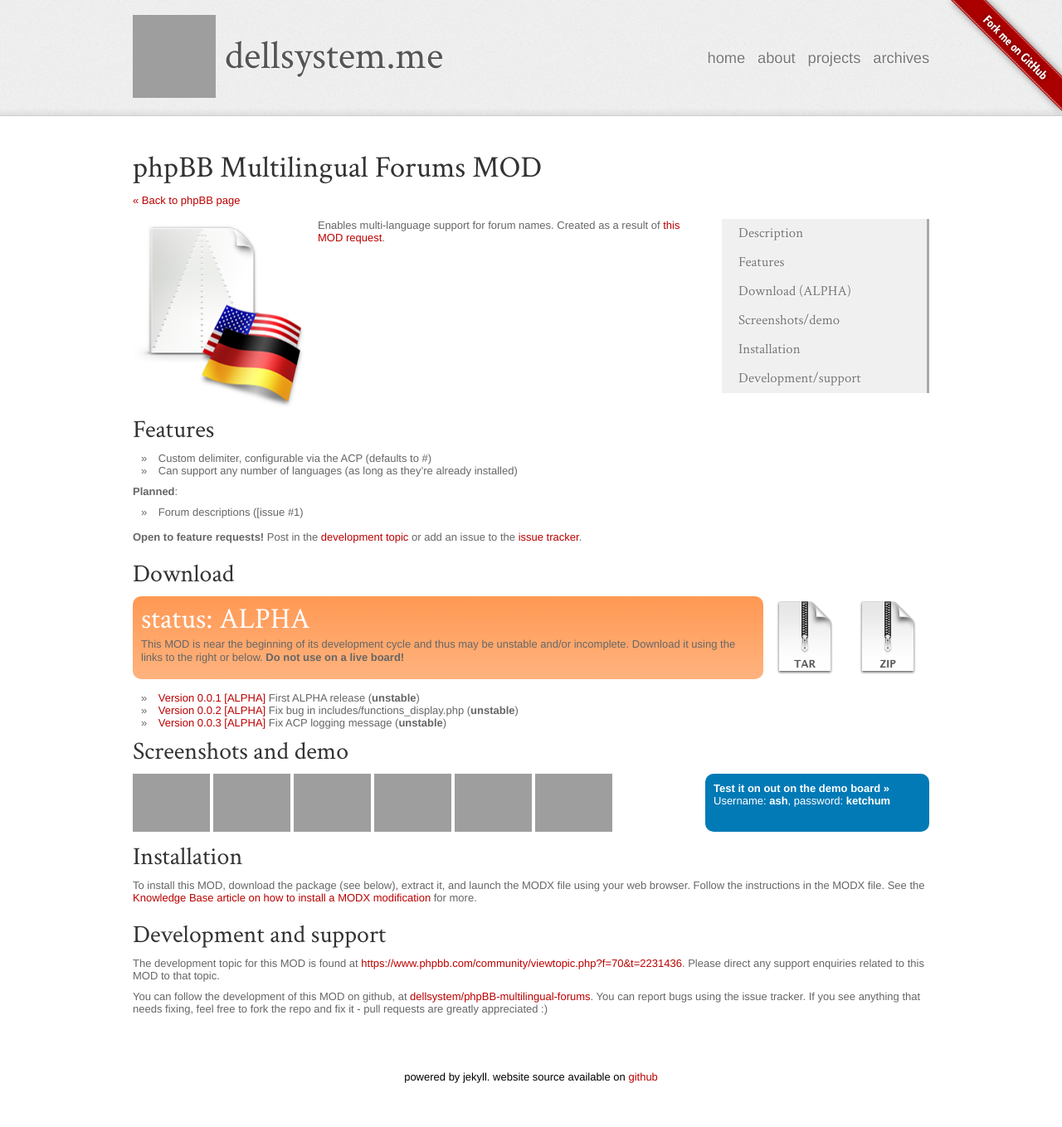
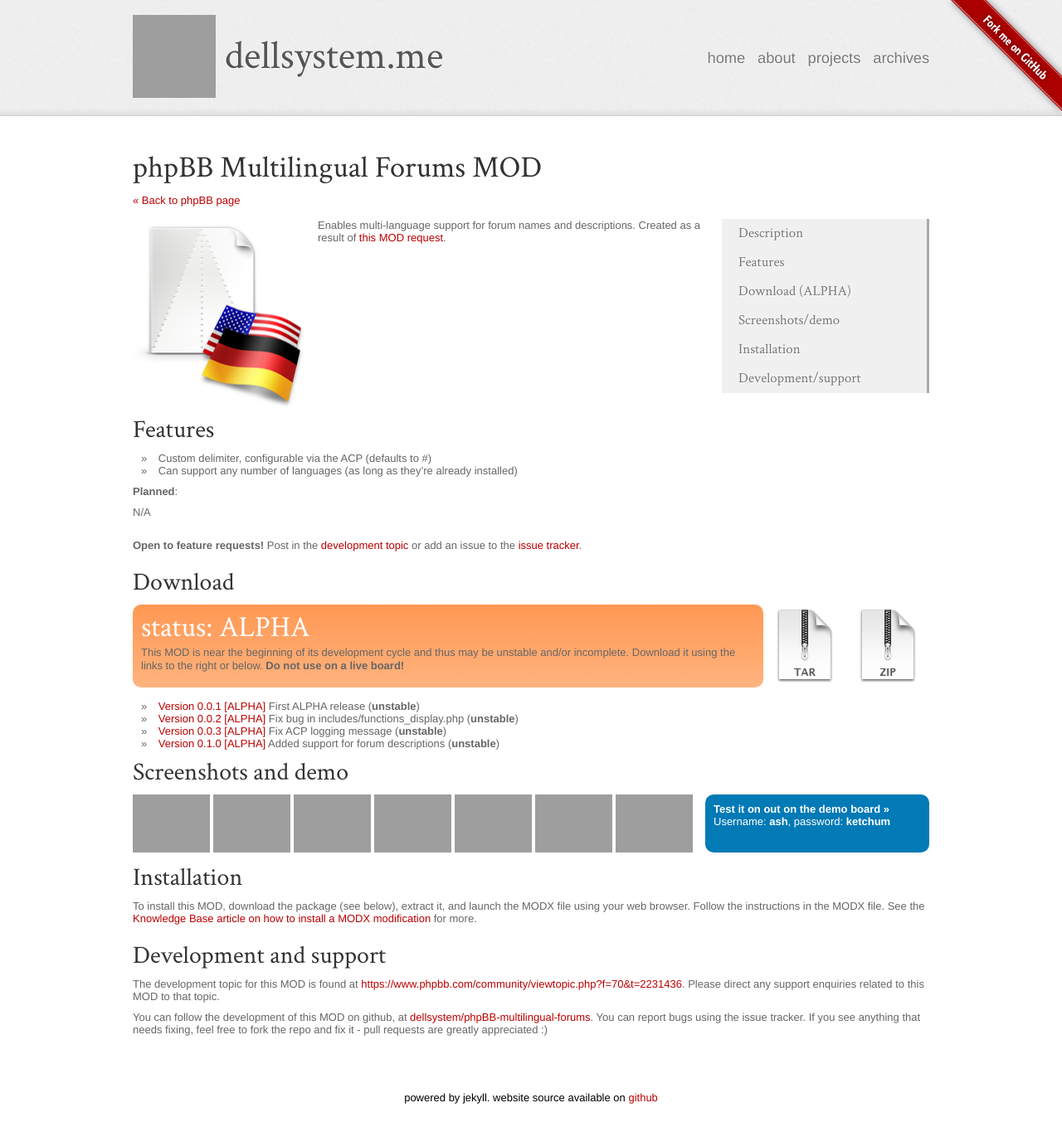
Before and after one commit to dellsystem/dellsystem.github.io, a Jekyll site: the page built from phpbb-multilingual-forums.md, in a window 1280 px wide. Shown: the whole page at 83% size. Built offline with Jekyll 4.4.1, drawn with Linux system fonts in a browser that asks for light colours; Markdown is read by kramdown in place of the engine named in the settings; before the commit the page ends 1334 px from its top, so only the background shows below that; grey boxes are pictures that could not be loaded.

Commit message:
Update Multiingual Forums MOD info for v0.1.0

```diff
--- a/phpbb-multilingual-forums.md
+++ b/phpbb-multilingual-forums.md
@@ -5,6 +5,7 @@ topic-url: https://www.phpbb.com/community/viewtopic.php?f=70&t=2231436
 repo-name: phpBB-multilingual-forums
 short-name: multiling
 versions:
+- {number: 0.1.0, status: ALPHA, notes: "Added support for forum descriptions"}
 - {number: 0.0.3, status: ALPHA, notes: "Fix ACP logging message"}
 - {number: 0.0.2, status: ALPHA, notes: "Fix bug in includes/functions_display.php"}
 - {number: 0.0.1, status: ALPHA, notes: First ALPHA release}
@@ -14,13 +15,14 @@ screenshots:
 - https://github.com/dellsystem/phpBB-multilingual-forums/raw/master/contrib/screenshot-forum.png
 - https://github.com/dellsystem/phpBB-multilingual-forums/raw/master/contrib/screenshot-category.png
 - https://github.com/dellsystem/phpBB-multilingual-forums/raw/master/contrib/screenshot-french.png
+- https://github.com/dellsystem/phpBB-multilingual-forums/raw/master/contrib/screenshot-index.png
 - https://github.com/dellsystem/phpBB-multilingual-forums/raw/master/contrib/screenshot-language.png
 - https://github.com/dellsystem/phpBB-multilingual-forums/raw/master/contrib/screenshot-english.png
 requests-open: true
 ---
 
-Enables multi-language support for forum names. Created as a result of [this MOD
-request](https://www.phpbb.com/community/viewtopic.php?f=72&t=2215701).
+Enables multi-language support for forum names and descriptions. Created as a
+result of [this MOD request][request].
 
 ## Features
 
@@ -29,6 +31,6 @@ request](https://www.phpbb.com/community/viewtopic.php?f=72&t=2215701).
 
 **Planned**:
 
-* Forum descriptions ([issue #1)
+N/A
 
-[issue #1]: https://github.com/dellsystem/phpBB-multilingual-forums/issues/1
+[request]: https://www.phpbb.com/community/viewtopic.php?f=72&t=2215701
```
